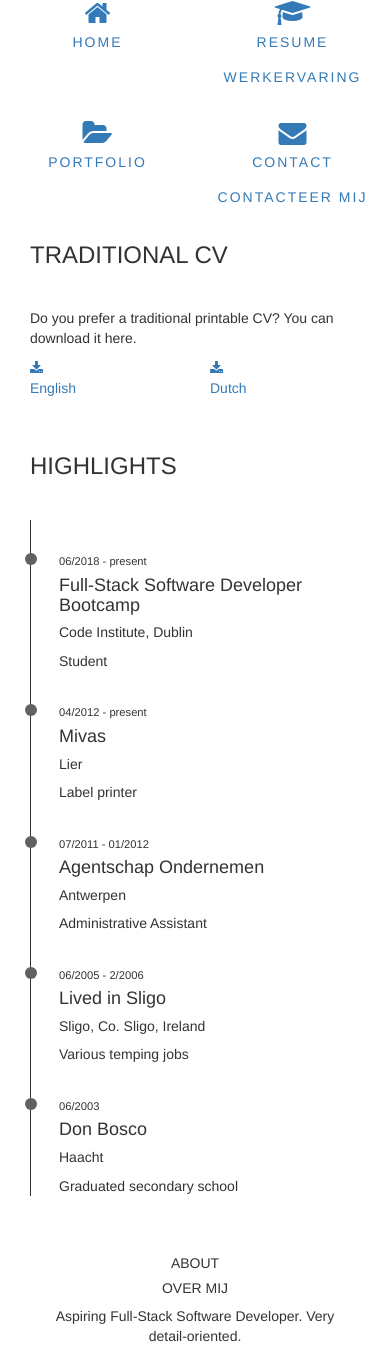
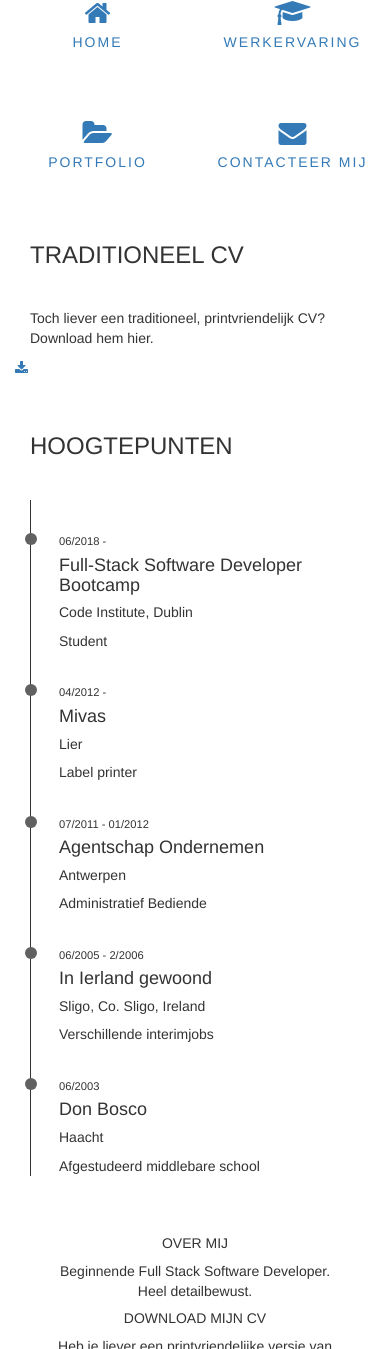
Before and after one commit to Wings30306/jokeheyndelscv, a plain HTML site: page resume.html in a window 390 px wide. Shown: the part 621-1970 px from the top of the page. Drawn offline with nearby package versions, Linux system fonts and the light colour scheme.

Commit message:
Finished translating, set to display Dutch

```diff
--- a/assets/css/style.css
+++ b/assets/css/style.css
@@ -1,3 +1,9 @@
+/*Language Test----------------------------------------*/
+.en {
+  display: none;
+}
+
+
 /*Colors--------------------------------------------*/
 body {
   font-weight: 300;
--- a/resume.html
+++ b/resume.html
@@ -74,23 +74,30 @@
         <div
           class="col-xs-12 col-sm-12 col-md-4 section-column bg-color-work-history"
         >
-          <h3 class="section-heading uppercase">Traditional CV</h3>
-          <p>
+          <h3 class="section-heading uppercase en">Traditional CV</h3>
+          <h3 class="section-heading uppercase nl">Traditioneel CV</h3>
+          <p class="en">
             Do you prefer a traditional printable CV? You can download it here.
           </p>
-          <div class="row cv-pdf">
+          <p class="nl">
+            Toch liever een traditioneel, printvriendelijk CV? Download hem
+            hier.
+          </p>
+          <div class="row">
             <a
               href="./assets/pdf/CV Joke Heyndels 2018 - English.pdf"
               target="_blank"
-              class=" col-xs-6"
-              ><i class="fa fa-download" aria-hidden="true"></i><br />English</a
+              class="cv-pdf en"
             >
+              <i class="fa fa-download" aria-hidden="true"></i>
+            </a>
             <a
               href="./assets/pdf/CV Joke Heyndels 2018.pdf"
               target="_blank"
-              class="cv-pdf col-xs-6"
-              ><i class="fa fa-download" aria-hidden="true"></i><br />Dutch</a
+              class="cv-pdf nl"
             >
+              <i class="fa fa-download" aria-hidden="true"></i>
+            </a>
           </div>
         </div>
         <div
@@ -98,15 +105,16 @@
         >
           <div class="row">
             <div class="col-md-12">
-              <h3 class="section-heading uppercase">Highlights</h3>
+              <h3 class="section-heading uppercase en">Highlights</h3>
+              <h3 class="section-heading uppercase nl">Hoogtepunten</h3>
             </div>
           </div>
-          <div class="timeline-item" dates="06/2018 - present">
+          <div class="timeline-item" dates="06/2018 - ">
             <h4>Full-Stack Software Developer Bootcamp</h4>
             <h5>Code Institute, Dublin</h5>
             <p>Student</p>
           </div>
-          <div class="timeline-item" dates="04/2012 - present">
+          <div class="timeline-item" dates="04/2012 - ">
             <h4>Mivas</h4>
             <h5>Lier</h5>
             <p>Label printer</p>
@@ -114,17 +122,21 @@
           <div class="timeline-item" dates="07/2011 - 01/2012">
             <h4>Agentschap Ondernemen</h4>
             <h5>Antwerpen</h5>
-            <p>Administrative Assistant</p>
+            <p class="en">Administrative Assistant</p>
+            <p class="nl">Administratief Bediende</p>
           </div>
           <div class="timeline-item" dates="06/2005 - 2/2006">
-            <h4>Lived in Sligo</h4>
+            <h4 class="en">Lived in Sligo</h4>
+            <h4 class="nl">In Ierland gewoond</h4>
             <h5>Sligo, Co. Sligo, Ireland</h5>
-            <p>Various temping jobs</p>
+            <p class="en">Various temping jobs</p>
+            <p class="nl">Verschillende interimjobs</p>
           </div>
           <div class="timeline-item" dates="06/2003">
             <h4>Don Bosco</h4>
             <h5>Haacht</h5>
-            <p>Graduated secondary school</p>
+            <p class="en">Graduated secondary school</p>
+            <p class="nl">Afgestudeerd middlebare school</p>
           </div>
         </div>
       </div>
```
Also changed, not shown: contact.html (+4 -4 lines), index.html (+0 -5 lines).
